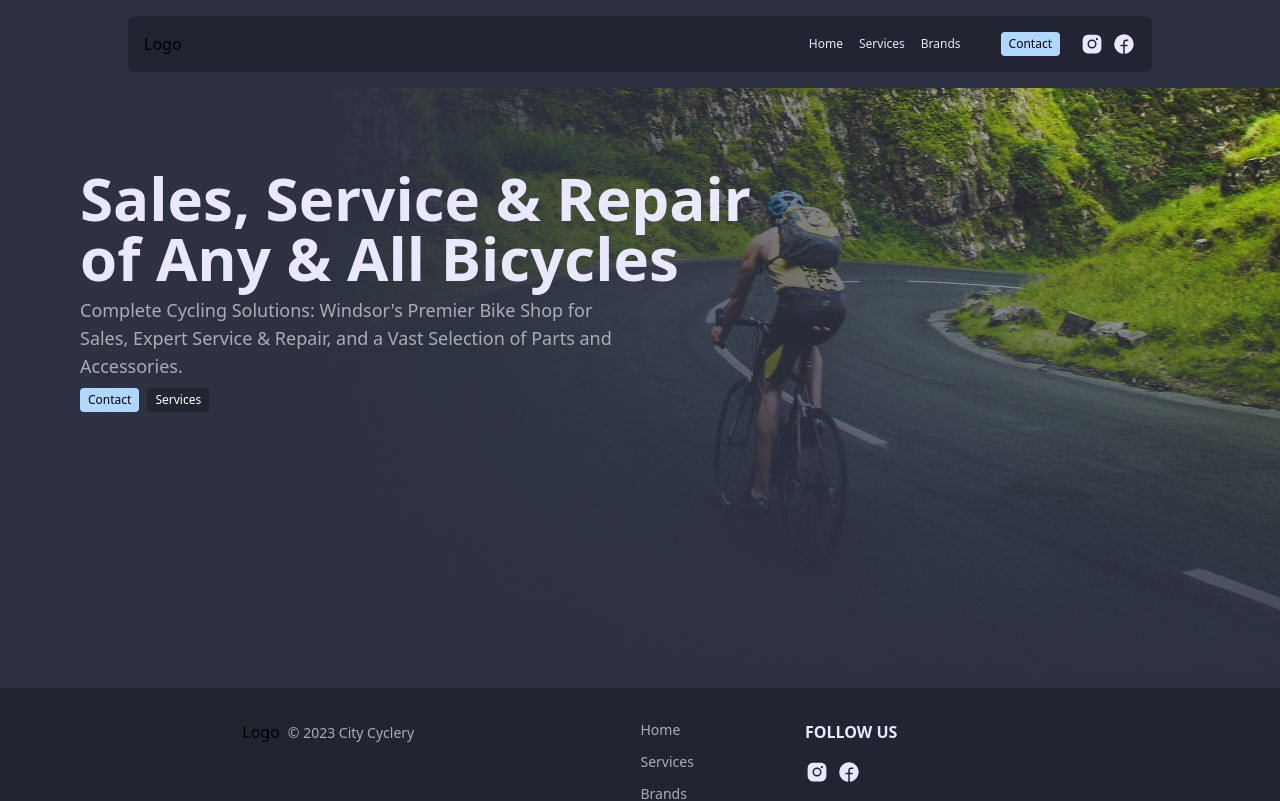
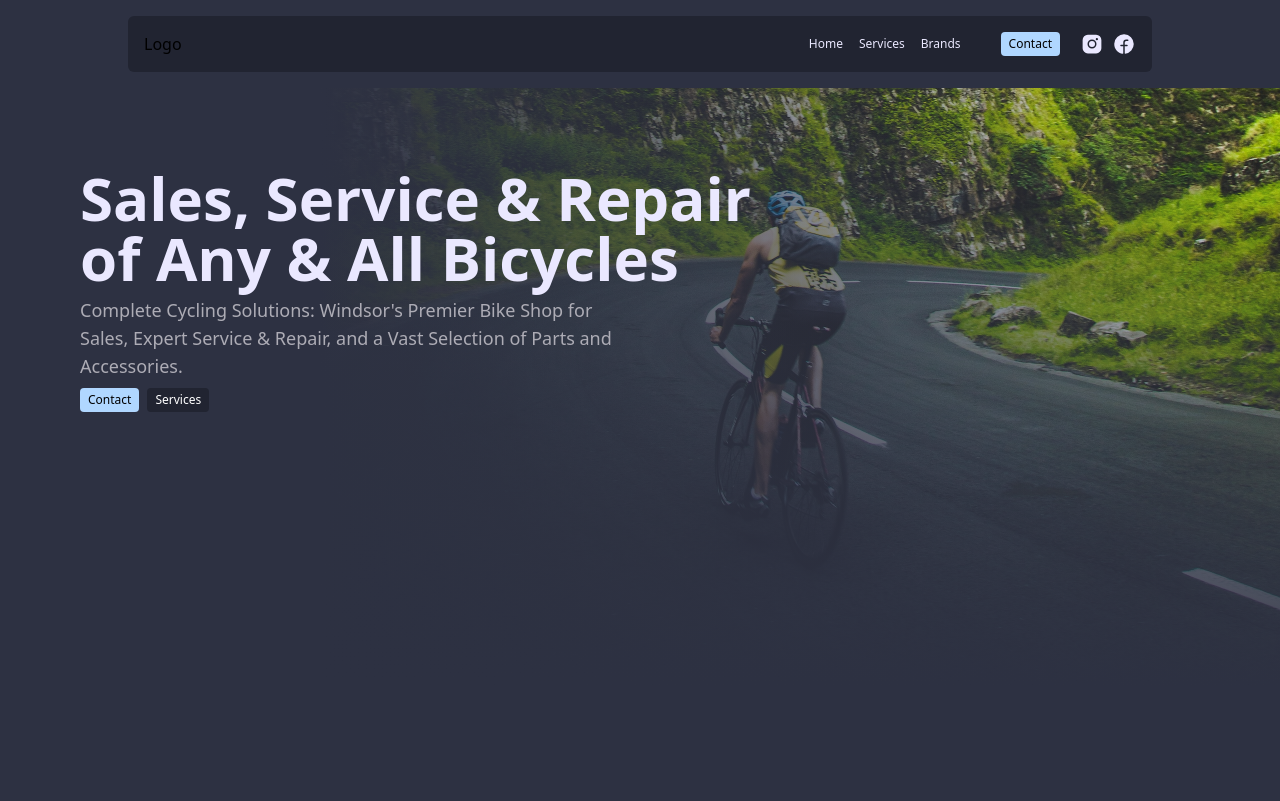
Before and after one commit to dylanreedx/CityCyclery, a Next.js app: page / in a window 1280 px wide. Shown: the top 801 px of the page. Built offline with nearby package versions, Linux system fonts and the light colour scheme.

Commit message:
incorporated head title/desc in layout props

```diff
--- a/components/Layout.tsx
+++ b/components/Layout.tsx
@@ -2,15 +2,15 @@ import { Navbar } from '@/components/Navbar';
 import { HeadComponent } from '@/components/Head';
 import { Footer } from '@/components/Footer';
 
-export function Layout({ children }: { children: React.ReactNode }) {
+type Props = { children: React.ReactNode; title: string; description?: string };
+
+export function Layout({ children, title, description }: Props) {
 	return (
 		<>
-			<HeadComponent />
-			<main>
-				<Navbar />
-				{children}
-				<Footer />
-			</main>
+			<HeadComponent title={title} description={description || ''} />
+			<Navbar />
+			<main className='flex flex-col min-h-screen'>{children}</main>
+			<Footer />
 		</>
 	);
 }
--- a/pages/index.tsx
+++ b/pages/index.tsx
@@ -1,8 +1,5 @@
-import { HeadComponent } from '@/components/Head';
 import HeroSection from '@/components/HeroSection';
-
 import { Poppins } from '@next/font/google';
-import { Navbar } from '@/components/Navbar';
 import { Layout } from '@/components/Layout';
 
 // const poppins = Poppins({
@@ -13,14 +10,11 @@ import { Layout } from '@/components/Layout';
 export default function Home() {
 	return (
 		<>
-			<HeadComponent
+			<Layout
 				title='Home - City Cyclery'
 				description='Sales, Service & Repair of Any & All Bicycles - Windsor, ON'
-			/>
-			<Layout>
-				<main className='bg-dark-500'>
-					<HeroSection />
-				</main>
+			>
+				<HeroSection />
 			</Layout>
 		</>
 	);
```
Also changed, not shown: components/Head.tsx (+10 -5 lines).
